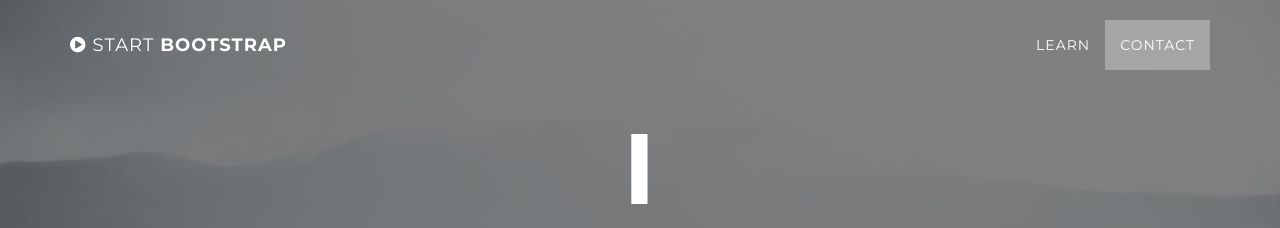
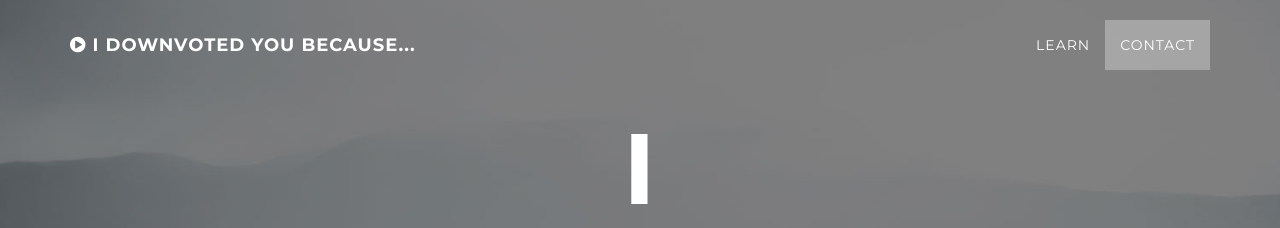
Before and after one commit to WillSullivan/IDYBJeckyll, a Jekyll site: the page built from index.md, in a window 1280 px wide. Shown: the top 228 px of the page. Built offline with Jekyll 4.4.1, drawn with Linux system fonts in a browser that asks for light colours.

Commit message:
Update nav.html

```diff
--- a/_includes/nav.html
+++ b/_includes/nav.html
@@ -6,7 +6,7 @@
                     <i class="fa fa-bars"></i>
                 </button>
                 <a class="navbar-brand page-scroll" href="#page-top">
-                    <i class="fa fa-play-circle"></i>  <span class="light">Start</span> Bootstrap
+                    <i class="fa fa-play-circle"></i>  I downvoted you because...
                 </a>
             </div>
 
```
